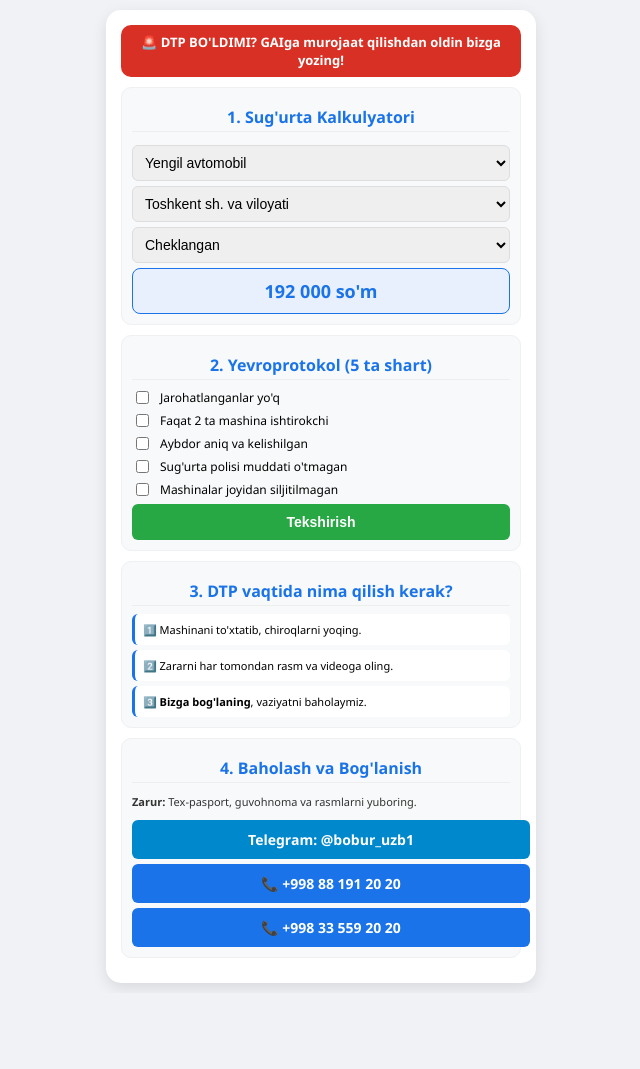
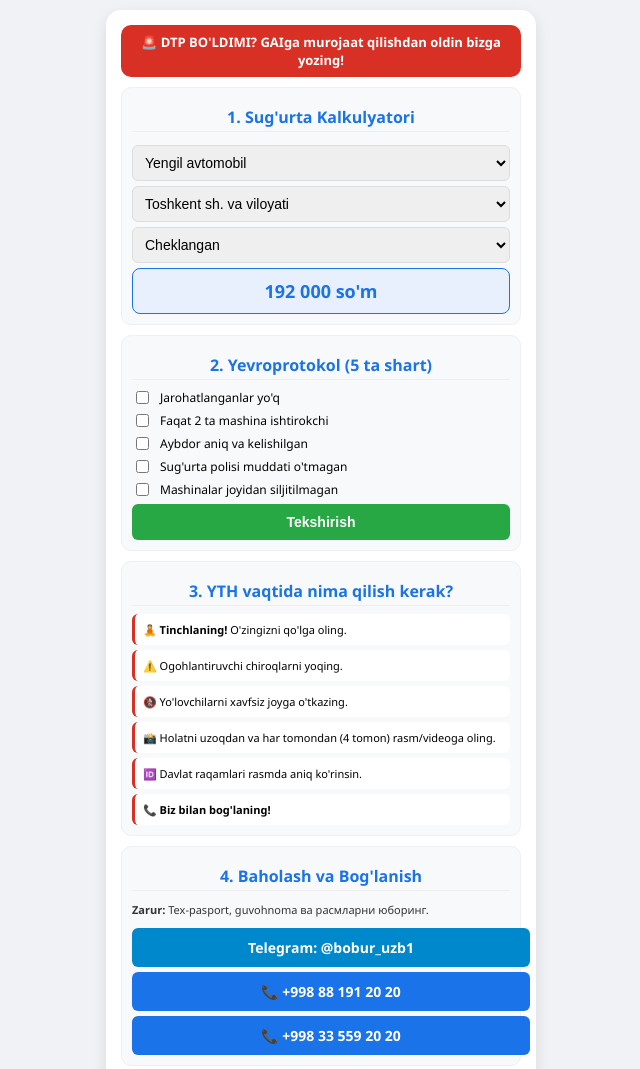
Before and after one commit to ihlostravel77-ux/Avto_Hamroh, a plain HTML site: page index.html in a window 1280 px wide. Shown: the top 1069 px of the page, without its empty margins (319-959 px from the left). Before the commit the page ends 993 px from the top, so only its background shows below. Drawn offline with Linux system fonts and the light colour scheme.

Commit message:
Add files via upload

```diff
--- a/index.html
+++ b/index.html
@@ -12,13 +12,13 @@
         .emergency { background: #d93025; color: white; padding: 8px; border-radius: 10px; text-align: center; margin-bottom: 10px; font-weight: bold; font-size: 13px; }
         select { width: 100%; padding: 8px; margin-top: 5px; border-radius: 6px; border: 1px solid #ddd; font-size: 14px; }
         .result { background: #e8f0fe; padding: 10px; border-radius: 8px; text-align: center; font-size: 18px; font-weight: bold; color: #1a73e8; margin-top: 5px; border: 1px solid #1a73e8; }
-        .btn { color: white; border: none; width: 100%; padding: 10px; border-radius: 6px; cursor: pointer; font-size: 14px; font-weight: bold; margin-top: 5px; display: block; text-decoration: none; text-align: center; transition: 0.3s; }
+        .btn { color: white; border: none; width: 100%; padding: 10px; border-radius: 6px; cursor: pointer; font-size: 14px; font-weight: bold; margin-top: 5px; display: block; text-decoration: none; text-align: center; }
         .btn-green { background: #28a745; }
         .btn-blue { background: #0088cc; }
         .btn-phone { background: #1a73e8; }
         .check-item { display: flex; align-items: center; gap: 8px; font-size: 12px; margin-top: 4px; }
         .info-text { font-size: 11px; color: #333; line-height: 1.4; }
-        .step-box { font-size: 11px; background: #fff; padding: 8px; border-radius: 6px; margin-top: 5px; border-left: 3px solid #1a73e8; }
+        .step-box { font-size: 11px; background: #fff; padding: 8px; border-radius: 6px; margin-top: 5px; border-left: 3px solid #d93025; }
     </style>
 </head>
 <body>
@@ -58,16 +58,19 @@
     </div>
 
     <div class="section">
-        <h3>3. DTP vaqtida nima qilish kerak?</h3>
-        <div class="step-box">1️⃣ Mashinani to'xtatib, chiroqlarni yoqing.</div>
-        <div class="step-box">2️⃣ Zararni har tomondan rasm va videoga oling.</div>
-        <div class="step-box">3️⃣ <b>Bizga bog'laning</b>, vaziyatni baholaymiz.</div>
+        <h3>3. YTH vaqtida nima qilish kerak?</h3>
+        <div class="step-box">🧘 <b>Tinchlaning!</b> O'zingizni qo'lga oling.</div>
+        <div class="step-box">⚠️ Ogohlantiruvchi chiroqlarni yoqing.</div>
+        <div class="step-box">🚷 Yo'lovchilarni xavfsiz joyga o'tkazing.</div>
+        <div class="step-box">📸 Holatni uzoqdan va har tomondan (4 tomon) rasm/videoga oling.</div>
+        <div class="step-box">🆔 Davlat raqamlari rasmda aniq ko'rinsin.</div>
+        <div class="step-box">📞 <b>Biz bilan bog'laning!</b></div>
     </div>
 
     <div class="section">
         <h3>4. Baholash va Bog'lanish</h3>
         <p class="info-text">
-            <b>Zarur:</b> Tex-pasport, guvohnoma va rasmlarni yuboring.
+            <b>Zarur:</b> Tex-pasport, guvohnoma ва расмларни юборинг.
         </p>
         <a href="https://t.me/bobur_uzb1" class="btn btn-blue">Telegram: @bobur_uzb1</a>
         <a href="tel:+998881912020" class="btn btn-phone">📞 +998 88 191 20 20</a>
```
